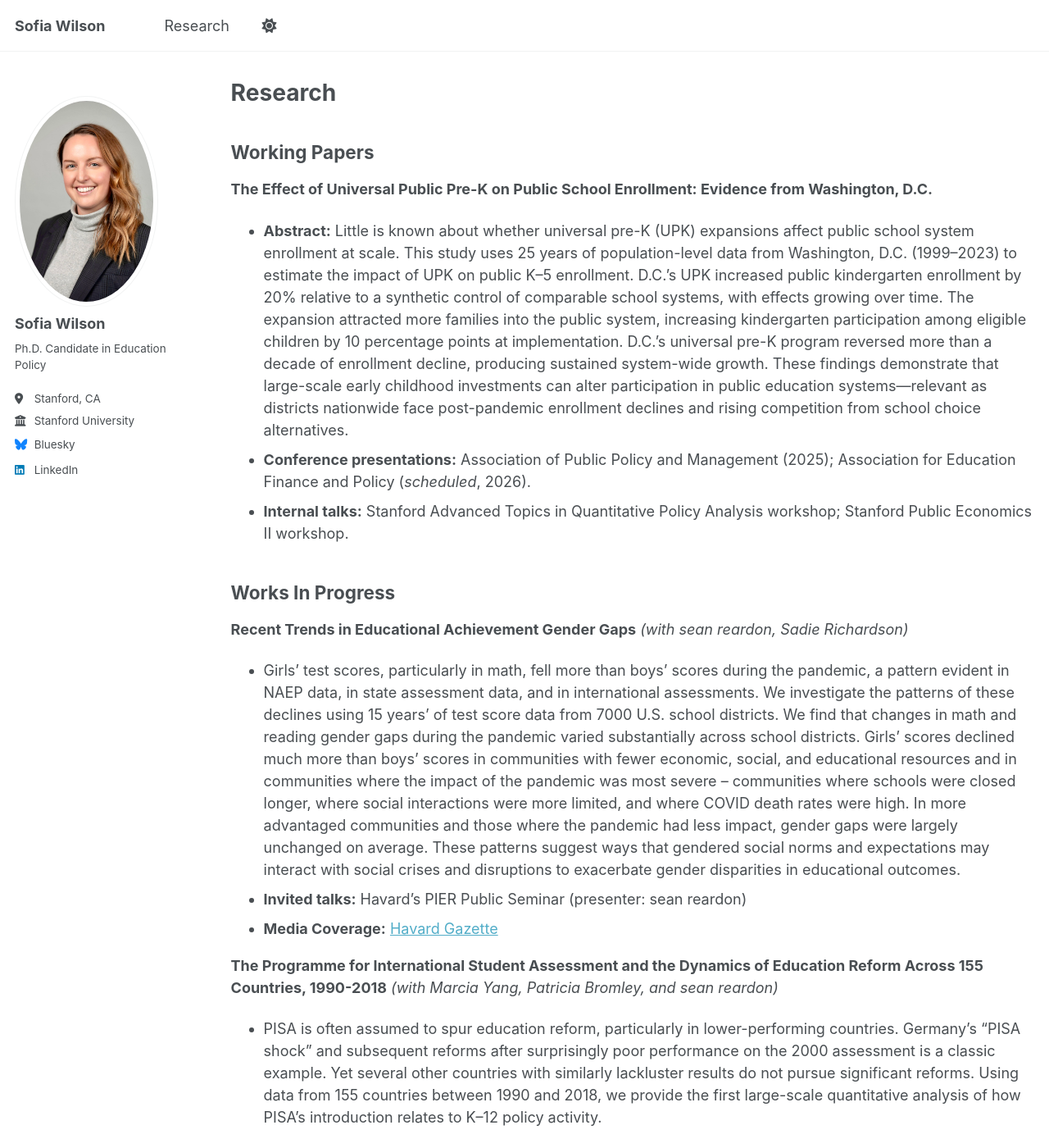
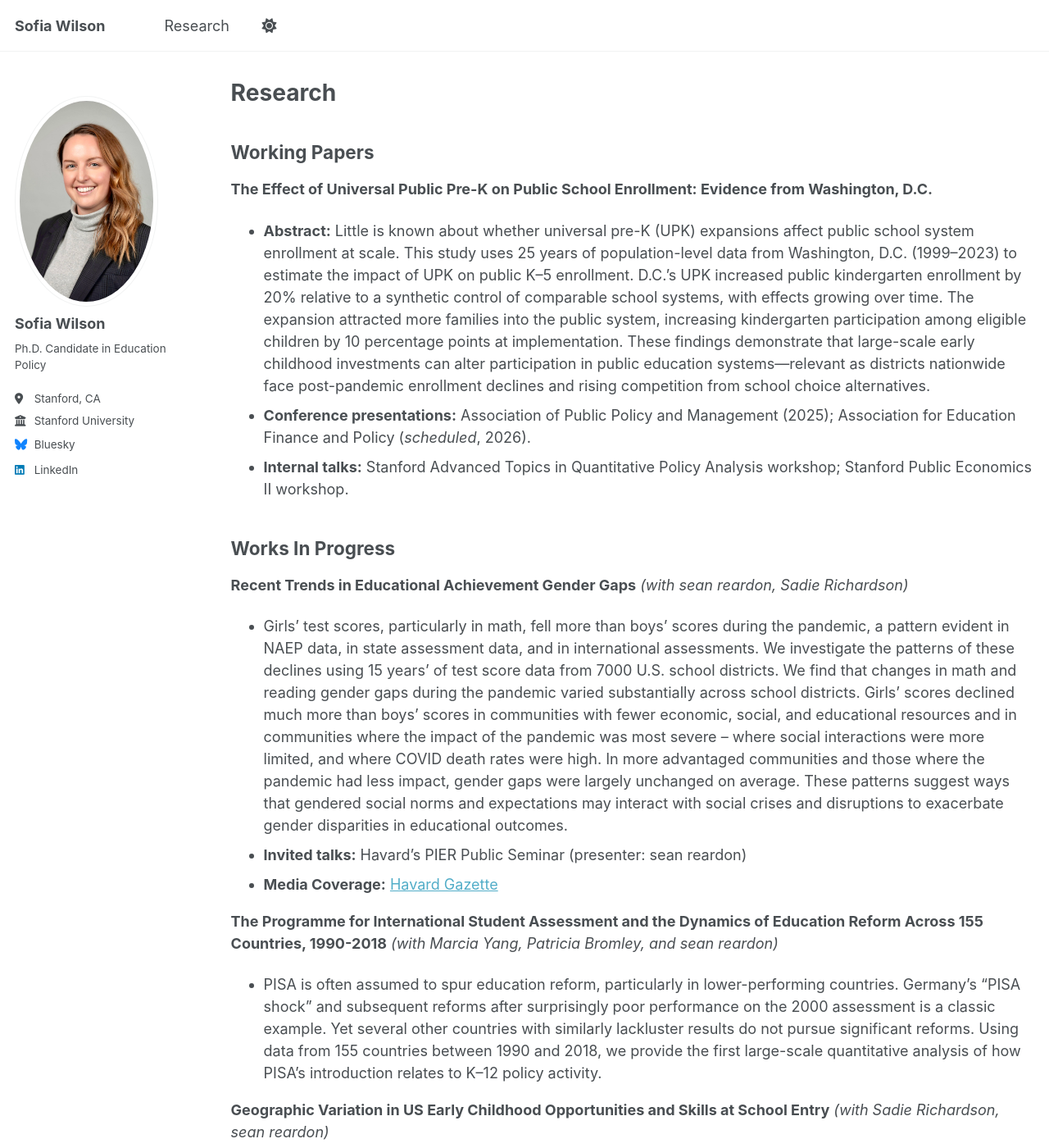
Before and after one commit to sofia-wilson/sofia-wilson.github.io, a Jekyll site: the page built from _pages/research.md, in a window 1280 px wide and 1400 px high. Shown: the whole window at 82% size. Built offline with Jekyll 4.4.1, drawn with Linux system fonts in a browser that asks for light colours.

Commit message:
Update research.md

```diff
--- a/_pages/research.md
+++ b/_pages/research.md
@@ -8,7 +8,7 @@ author_profile: true
 ## Working Papers
 
 **The Effect of Universal Public Pre-K on Public School Enrollment: Evidence from Washington, D.C.**
-- **Abstract:** Little is known about whether universal pre-K (UPK) expansions affect public school system enrollment at scale. This study uses 25 years of population-level data from Washington, D.C. (1999–2023) to estimate the impact of UPK on public K–5 enrollment. D.C.’s UPK increased public kindergarten enrollment by 20% relative to a synthetic control of comparable school systems, with effects growing over time. The expansion attracted more families into the public system, increasing kindergarten participation among eligible children by 10 percentage points at implementation. D.C.’s universal pre-K program reversed more than a decade of enrollment decline, producing sustained system-wide growth. These findings demonstrate that large-scale early childhood investments can alter participation in public education systems—relevant as districts nationwide face post-pandemic enrollment declines and rising competition from school choice alternatives.
+- **Abstract:** Little is known about whether universal pre-K (UPK) expansions affect public school system enrollment at scale. This study uses 25 years of population-level data from Washington, D.C. (1999–2023) to estimate the impact of UPK on public K–5 enrollment. D.C.’s UPK increased public kindergarten enrollment by 20% relative to a synthetic control of comparable school systems, with effects growing over time. The expansion attracted more families into the public system, increasing kindergarten participation among eligible children by 10 percentage points at implementation. These findings demonstrate that large-scale early childhood investments can alter participation in public education systems—relevant as districts nationwide face post-pandemic enrollment declines and rising competition from school choice alternatives.
 - **Conference presentations:** Association of Public Policy and Management (2025); Association for Education Finance and Policy (*scheduled*, 2026).
 - **Internal talks:** Stanford Advanced Topics in Quantitative Policy Analysis workshop; Stanford Public Economics II workshop.
 
@@ -16,7 +16,7 @@ author_profile: true
 
 **Recent Trends in Educational Achievement Gender Gaps**
 *(with sean reardon, Sadie Richardson)*
-- Girls’ test scores, particularly in math, fell more than boys’ scores during the pandemic, a pattern evident in NAEP data, in state assessment data, and in international assessments. We investigate the patterns of these declines using 15 years’ of test score data from 7000 U.S. school districts. We find that changes in math and reading gender gaps during the pandemic varied substantially across school districts. Girls’ scores declined much more than boys’ scores in communities with fewer economic, social, and educational resources and in communities where the impact of the pandemic was most severe – communities where schools were closed longer, where social interactions were more limited, and where COVID death rates were high. In more advantaged communities and those where the pandemic had less impact, gender gaps were largely unchanged on average. These patterns suggest ways that gendered social norms and expectations may interact with social crises and disruptions to exacerbate gender disparities in educational outcomes.
+- Girls’ test scores, particularly in math, fell more than boys’ scores during the pandemic, a pattern evident in NAEP data, in state assessment data, and in international assessments. We investigate the patterns of these declines using 15 years’ of test score data from 7000 U.S. school districts. We find that changes in math and reading gender gaps during the pandemic varied substantially across school districts. Girls’ scores declined much more than boys’ scores in communities with fewer economic, social, and educational resources and in communities where the impact of the pandemic was most severe – where social interactions were more limited, and where COVID death rates were high. In more advantaged communities and those where the pandemic had less impact, gender gaps were largely unchanged on average. These patterns suggest ways that gendered social norms and expectations may interact with social crises and disruptions to exacerbate gender disparities in educational outcomes.
 - **Invited talks:** Havard's PIER Public Seminar (presenter: sean reardon)
 - **Media Coverage:** [Havard Gazette](https://news.harvard.edu/gazette/story/2025/11/girls-fell-further-behind-in-math-during-after-pandemic/)
 
```
